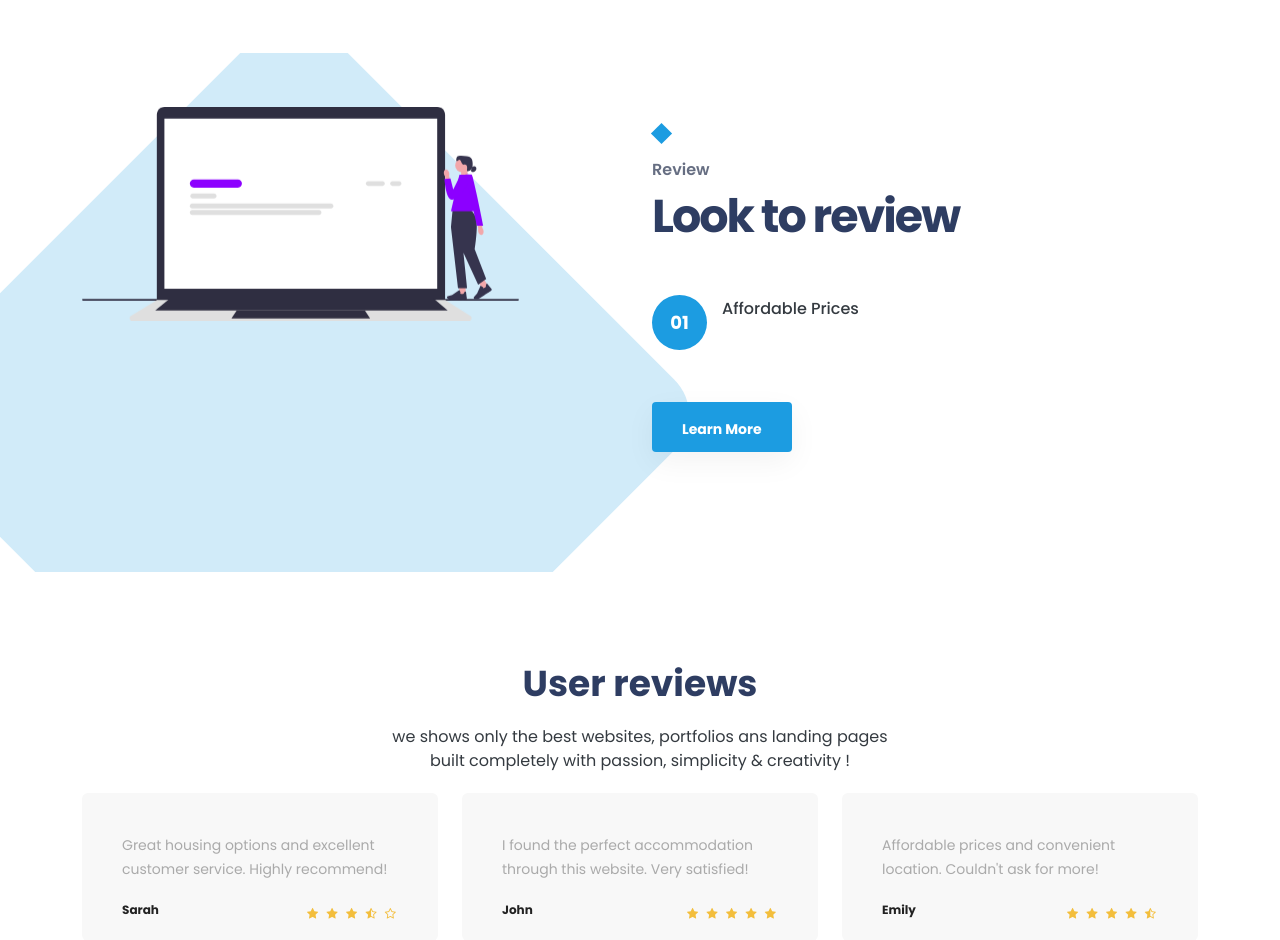
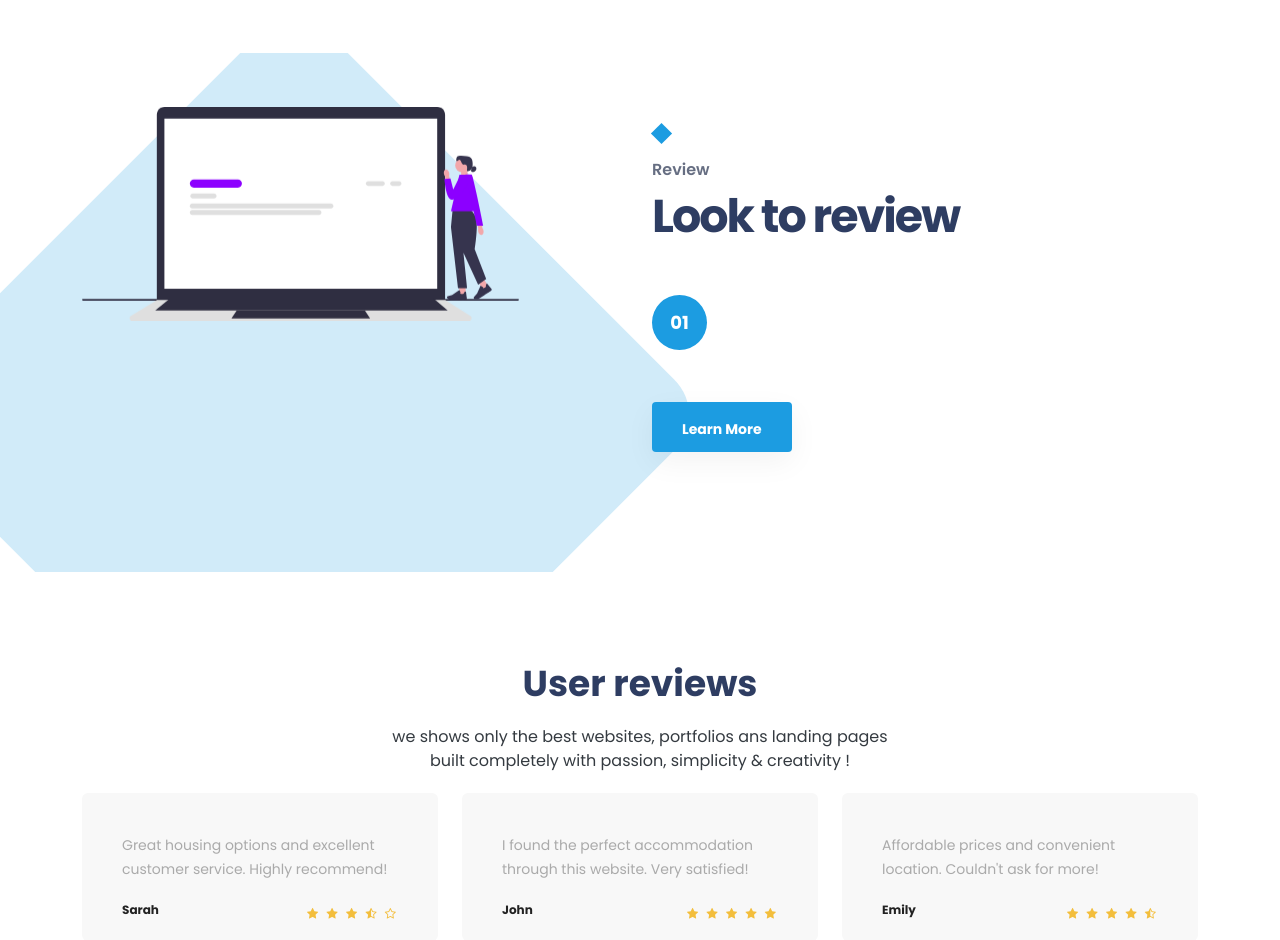
Before and after one commit to aalluhaybi1/Sturdy-Train-Team7, a Node server app: page / in a window 1280 px wide. Shown: the part 2443-3383 px from the top of the page. Run offline with Node 20, Linux system fonts and the light colour scheme; data that the repository does not hold is empty; some libraries are stand-ins or nearby versions.

Commit message:
Update index.ejs

```diff
--- a/templates/index.ejs
+++ b/templates/index.ejs
@@ -213,7 +213,7 @@
 <ul class="everything-items">
 <li>
 <span>01</span>
-<p id="feat_desc3" style="font-size: 16px">Affordable Prices</p>
+<p id="feat_desc3" style="font-size: 16px"> </p>
 </li>
 </ul>
 <a class="main-btn main-btn-2 bg-primary" href="/review">Learn More</a>
```
